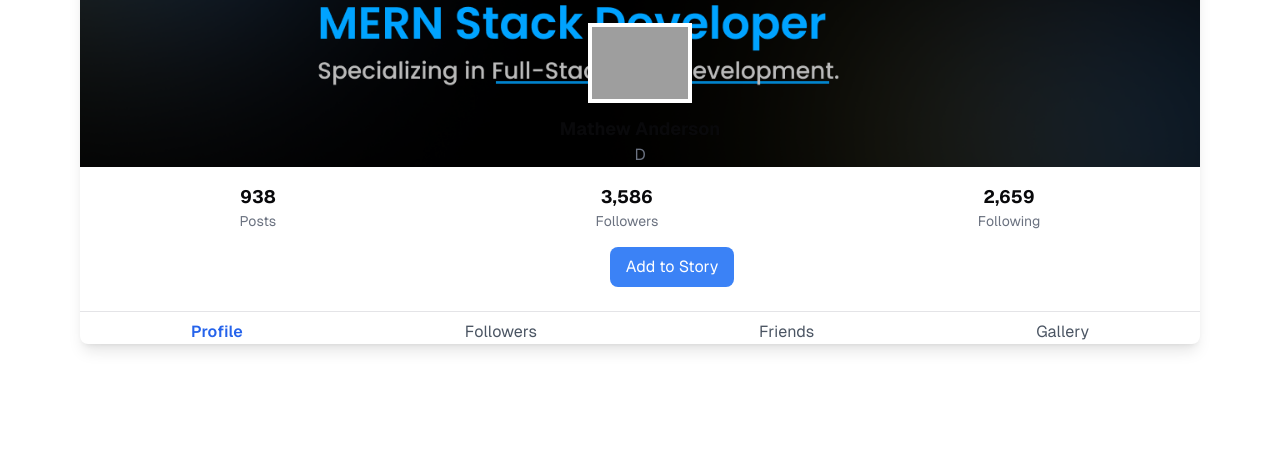
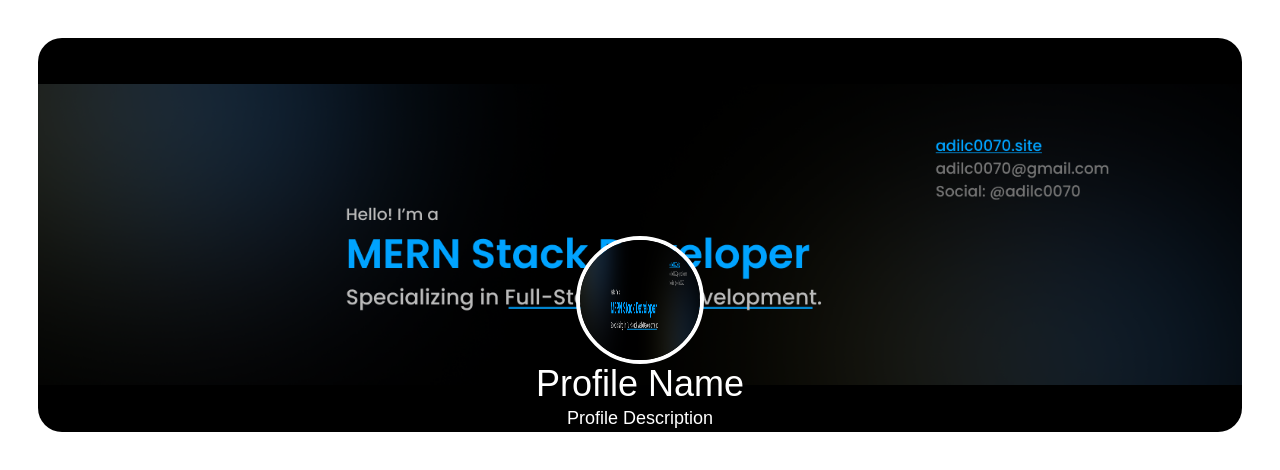
Before and after one commit to adilc0070/portfolio-Updates, a Next.js app: page / in a window 1280 px wide. Shown: the top 470 px of the page. Built offline with nearby package versions, Linux system fonts and the light colour scheme; grey boxes are pictures that could not be loaded.

Commit message:
design changes

```diff
--- a/app/globals.css
+++ b/app/globals.css
@@ -74,5 +74,7 @@ body {
   }
   body {
     @apply bg-background text-foreground;
+    padding: 1cm;
+
   }
 }
--- a/app/layout.tsx
+++ b/app/layout.tsx
@@ -1,6 +1,7 @@
 import type { Metadata } from "next";
 import localFont from "next/font/local";
 import "./globals.css";
+import ProfileHeader from "@/components/header";
 
 const geistSans = localFont({
   src: "./fonts/GeistVF.woff",
@@ -14,8 +15,8 @@ const geistMono = localFont({
 });
 
 export const metadata: Metadata = {
-  title: "Create Next App",
-  description: "Generated by create next app",
+  title: "Adil C Web Developer",
+  description: "Adil C Web Developer  MERN DJango Flutter ",
 };
 
 export default function RootLayout({
@@ -28,6 +29,9 @@ export default function RootLayout({
       <body
         className={`${geistSans.variable} ${geistMono.variable} antialiased`}
       >
+        <header>
+        <ProfileHeader />
+        </header>
         {children}
       </body>
     </html>
--- a/app/page.tsx
+++ b/app/page.tsx
@@ -1,12 +1,10 @@
 'use client';
-
-import ProfileHeader from "@/components/header";
-
 export default function Home() {
   return (
-    <div className="grid grid-rows-[20px_1fr_20px] items-center justify-items-center min-h-screen p-8 pb-20 gap-16 sm:p-20 font-[family-name:var(--font-geist-sans)]">
-      <main className="flex flex-col items-center sm:items-start w-full">
-        <ProfileHeader/>
+    <div className="flex flex-col items-center jstify-center">
+      <main className="">
+        {/* Profile Header at the top */}
+        {/* <ProfileHeader /> */}
       </main>
     </div>
   );
--- a/components/header.tsx
+++ b/components/header.tsx
@@ -1,74 +1,22 @@
-import Image from 'next/image';
-
 const ProfileHeader = () => {
   return (
-    <div className="w-full bg-white rounded-lg shadow-lg">
+    <div className="w-full h-auto flex flex-col items-center justify-center relative">
       {/* Background Image */}
-      <div className="relative h-[330px] ">
-        <Image
+      <div className="relative w-full h-[250px] md:h-[394px] rounded-3xl bg-black  overflow-hidden">
+        <img
           src="/images/26.png"
-          alt="Background"
-          layout="fill"
-          objectFit="cover"
+          alt="banner image"
+          className="w-full h-full object-contain"
         />
       </div>
-
-      {/* Profile Picture and Info */}
-      <div className="relative flex flex-col items-center -mt-36">
-        <div className="w-rounded-full border-4 border-white overflow-hidden">
-          <Image
-            src="/path-to-profile-image.jpg"
-            alt="Profile"
-            width={96}
-            height={96}
-            className="object-cover"
-          />
-        </div>
-        <h2 className="mt-3 text-lg font-bold">Mathew Anderson</h2>
-        <p className="text-gray-500">D</p>
-      </div>
-
-      {/* Statistics Section */}
-      <div className="flex justify-around text-center mt-4">
-        <div>
-          <p className="text-lg font-bold">938</p>
-          <p className="text-sm text-gray-500">Posts</p>
-        </div>
-        <div>
-          <p className="text-lg font-bold">3,586</p>
-          <p className="text-sm text-gray-500">Followers</p>
-        </div>
-        <div>
-          <p className="text-lg font-bold">2,659</p>
-          <p className="text-sm text-gray-500">Following</p>
-        </div>
-      </div>
-
-      {/* Social Icons & Add Story Button */}
-      <div className="flex justify-center mt-4 space-x-4">
-        <a href="#" className="text-blue-600">
-          <i className="fab fa-facebook-f"></i>
-        </a>
-        <a href="#" className="text-blue-400">
-          <i className="fab fa-twitter"></i>
-        </a>
-        <a href="#" className="text-pink-600">
-          <i className="fab fa-instagram"></i>
-        </a>
-        <a href="#" className="text-red-600">
-          <i className="fab fa-youtube"></i>
-        </a>
-        <button className="ml-4 bg-blue-500 text-white px-4 py-2 rounded-lg">
-          Add to Story
-        </button>
-      </div>
-
-      {/* Navigation Tabs */}
-      <div className="flex justify-around border-t mt-6 pt-2">
-        <button className="text-blue-600 font-semibold">Profile</button>
-        <button className="text-gray-600">Followers</button>
-        <button className="text-gray-600">Friends</button>
-        <button className="text-gray-600">Gallery</button>
+      <div className="absolute bottom-0 text-white bg-transparent text-center mt-4 px-4 flex flex-col items-center">
+        <img
+          src="/images/26.png"
+          alt="profile image"
+          className="w-32 h-32 rounded-full border-4 border-white"
+        />
+        <h1 className="text-lg md:text-2xl lg:text-4xl">Profile Name</h1>
+        <p className="text-sm md:text-base lg:text-lg">Profile Description</p>
       </div>
     </div>
   );
```
